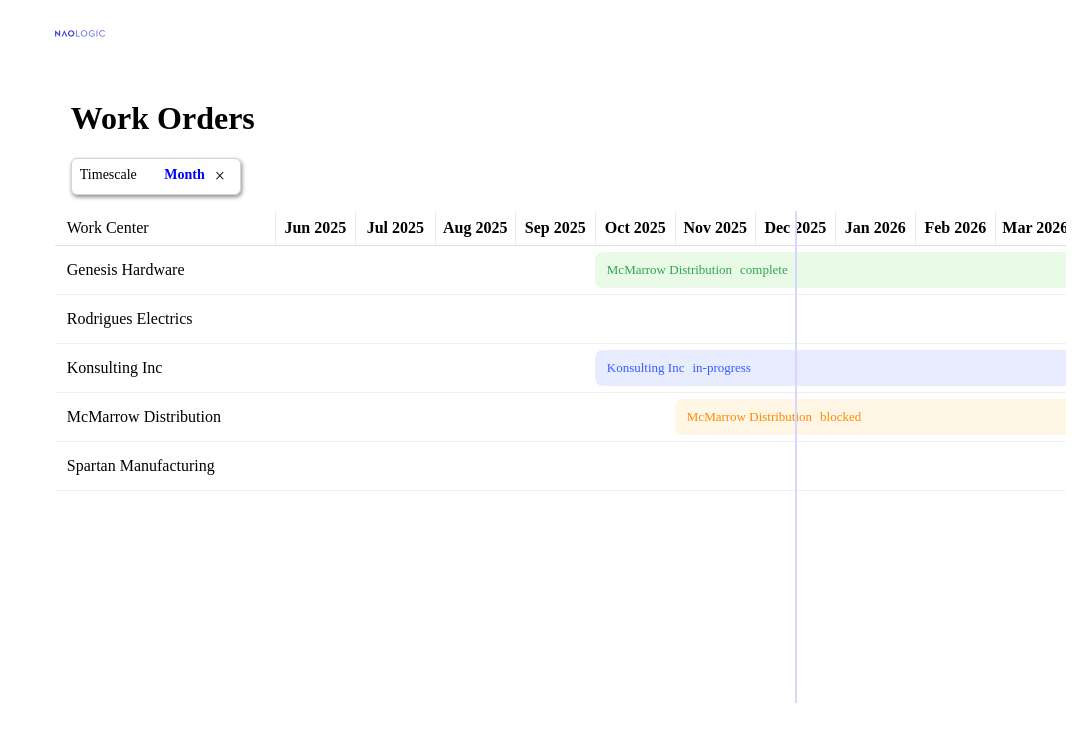
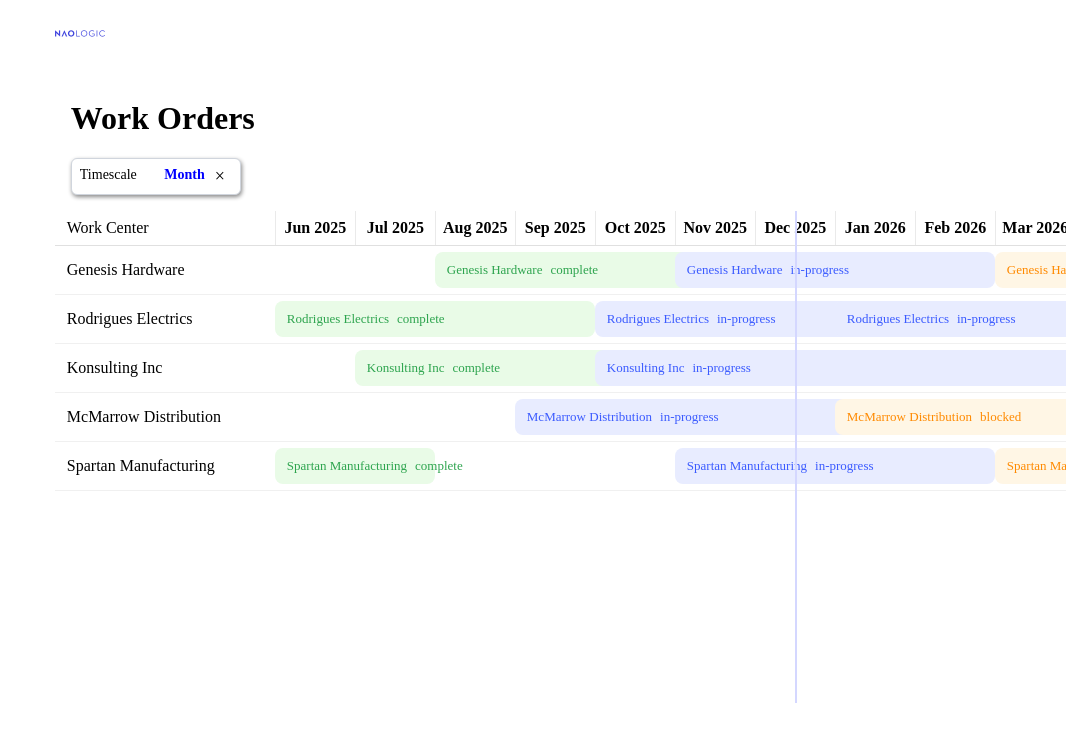
Before and after one commit to Gonza07/schedule-timeline, an Angular app: page / in a window 1280 px wide. Shown: the top 742 px of the page, without its empty margins (206-1280 px from the left). Built offline with nearby package versions, Linux system fonts and the light colour scheme; a web font is replaced by a local one.

Commit message:
Add more mock data

```diff
--- a/src/app/timeline-schedule/timeline-schedule.component.ts
+++ b/src/app/timeline-schedule/timeline-schedule.component.ts
@@ -40,6 +40,66 @@ export class TimelineScheduleComponent implements OnInit, OnChanges {
     { id: 5, value: 'spartanManufacturing', label: 'Spartan Manufacturing' },
   ];
   public mockOrders = [
+  // =========================
+  // Work Center 1
+  // =========================
+  {
+    workCenterId: 1,
+    label: 'Genesis Hardware',
+    start: dayjs().subtract(4, 'month'),
+    end: dayjs().subtract(1, 'month'),
+    status: 'complete',
+  },
+  {
+    workCenterId: 1,
+    label: 'Genesis Hardware',
+    start: dayjs().subtract(1, 'month'),
+    end: dayjs().add(2, 'month'),
+    status: 'in-progress',
+  },
+  {
+    workCenterId: 1,
+    label: 'Genesis Hardware',
+    start: dayjs().add(3, 'month'),
+    end: dayjs().add(6, 'month'),
+    status: 'blocked',
+  },
+
+  // =========================
+  // Work Center 2
+  // =========================
+  {
+    workCenterId: 2,
+    label: 'Rodrigues Electrics',
+    start: dayjs().subtract(6, 'month'),
+    end: dayjs().subtract(3, 'month'),
+    status: 'complete',
+  },
+  {
+    workCenterId: 2,
+    label: 'Rodrigues Electrics',
+    start: dayjs().subtract(2, 'month'),
+    end: dayjs().add(1, 'month'),
+    status: 'in-progress',
+  },
+  {
+    workCenterId: 2,
+    label: 'Rodrigues Electrics',
+    start: dayjs().add(1, 'month'),
+    end: dayjs().add(4, 'month'),
+    status: 'in-progress',
+  },
+
+  // =========================
+  // Work Center 3
+  // =========================
+  {
+    workCenterId: 3,
+    label: 'Konsulting Inc',
+    start: dayjs().subtract(5, 'month'),
+    end: dayjs().subtract(2, 'month'),
+    status: 'complete',
+  },
   {
     workCenterId: 3,
     label: 'Konsulting Inc',
@@ -48,27 +108,94 @@ export class TimelineScheduleComponent implements OnInit, OnChanges {
     status: 'in-progress',
   },
   {
+    workCenterId: 3,
+    label: 'Konsulting Inc',
+    start: dayjs().add(5, 'month'),
+    end: dayjs().add(9, 'month'),
+    status: 'blocked',
+  },
+
+  // =========================
+  // Work Center 4
+  // =========================
+  {
     workCenterId: 4,
     label: 'McMarrow Distribution',
-      start: dayjs().subtract(1, 'month'),
-      end: dayjs().add(9, 'month'),
+    start: dayjs().subtract(3, 'month'),
+    end: dayjs().add(1, 'month'),
+    status: 'in-progress',
+  },
+  {
+    workCenterId: 4,
+    label: 'McMarrow Distribution',
+    start: dayjs().add(1, 'month'),
+    end: dayjs().add(4, 'month'),
     status: 'blocked',
   },
   {
     workCenterId: 4,
     label: 'McMarrow Distribution',
-      start: dayjs().add(11, 'month'),
-      end: dayjs().add(1, 'month'),
+    start: dayjs().add(6, 'month'),
+    end: dayjs().add(10, 'month'),
+    status: 'in-progress',
+  },
+
+  // =========================
+  // Work Center 5
+  // =========================
+  {
+    workCenterId: 5,
+    label: 'Spartan Manufacturing',
+    start: dayjs().subtract(8, 'month'),
+    end: dayjs().subtract(5, 'month'),
+    status: 'complete',
+  },
+  {
+    workCenterId: 5,
+    label: 'Spartan Manufacturing',
+    start: dayjs().subtract(1, 'month'),
+    end: dayjs().add(2, 'month'),
+    status: 'in-progress',
+  },
+  {
+    workCenterId: 5,
+    label: 'Spartan Manufacturing',
+    start: dayjs().add(3, 'month'),
+    end: dayjs().add(7, 'month'),
     status: 'blocked',
   },
-    {
-      workCenterId: 1,
-      label: 'McMarrow Distribution',
-      start: dayjs().subtract(2, 'month'),
-      end: dayjs().add(10, 'month'),
-      status: 'complete',
-    },
 ];
+
+  // public mockOrders = [
+  //   {
+  //     workCenterId: 3,
+  //     label: 'Konsulting Inc',
+  //     start: dayjs().subtract(2, 'month'),
+  //     end: dayjs().add(6, 'month'),
+  //     status: 'in-progress',
+  //   },
+  //   {
+  //     workCenterId: 4,
+  //     label: 'McMarrow Distribution',
+  //     start: dayjs().subtract(1, 'month'),
+  //     end: dayjs().add(9, 'month'),
+  //     status: 'blocked',
+  //   },
+  //   {
+  //     workCenterId: 4,
+  //     label: 'McMarrow Distribution',
+  //     start: dayjs().add(11, 'month'),
+  //     end: dayjs().add(1, 'month'),
+  //     status: 'blocked',
+  //   },
+  //   {
+  //     workCenterId: 1,
+  //     label: 'McMarrow Distribution',
+  //     start: dayjs().subtract(2, 'month'),
+  //     end: dayjs().add(10, 'month'),
+  //     status: 'complete',
+  //   },
+  // ];
   public months = dayjs().get('month');
 
   ngOnInit(): void {
```
Lines whose indentation alone changed are shown as unchanged.
